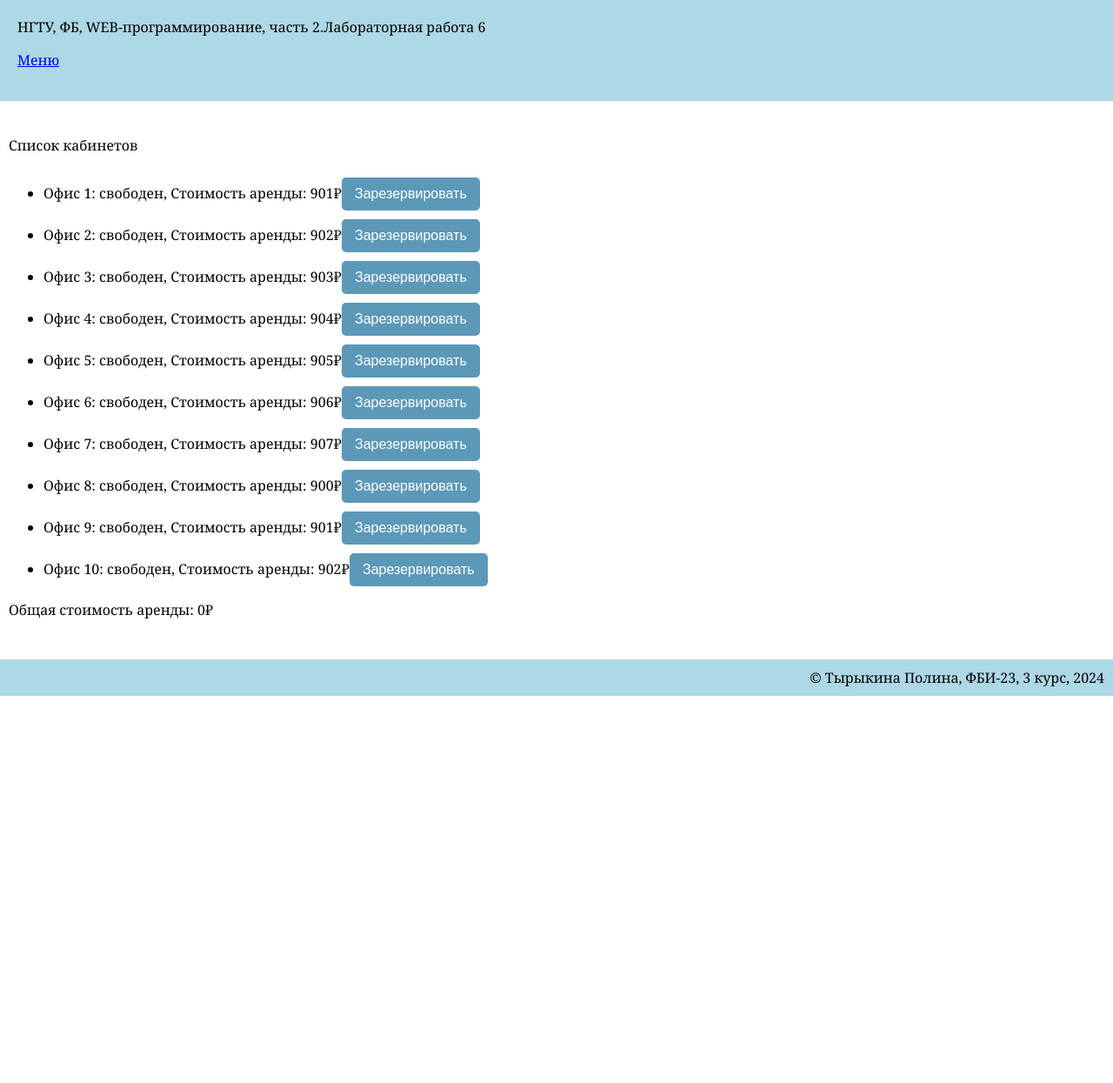
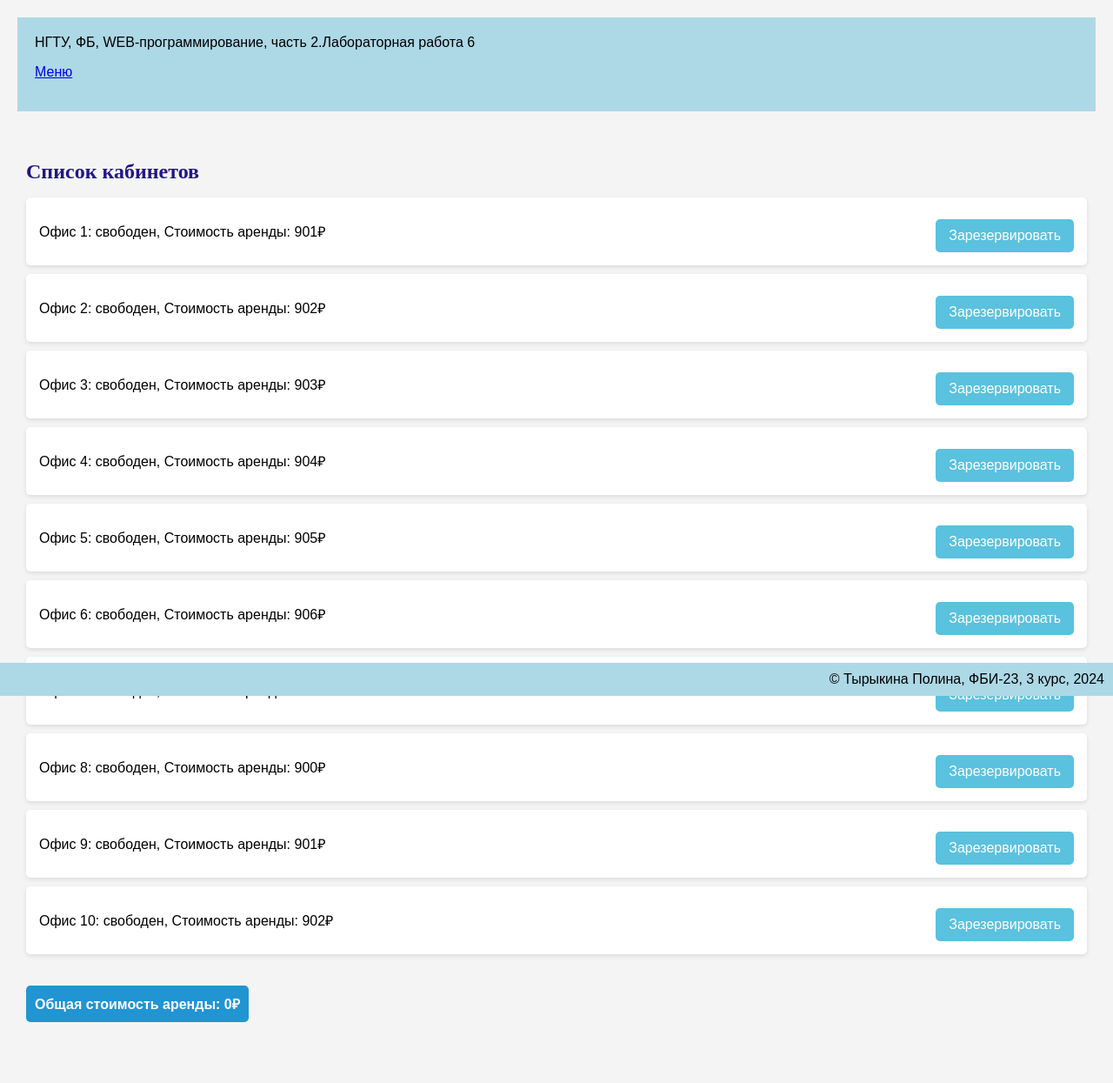
Before and after one commit to polinatyrykina/web-programming-labs-2, a Flask app: page /lab6/ in a window 1280 px wide. Shown: the whole page at 87% size. Before the commit the page ends 800 px from the top, so only its background shows below. Run offline with Flask 3, Linux system fonts and the light colour scheme.

Commit message:
Оформление стилей

```diff
--- a/templates/lab6/lab6.html
+++ b/templates/lab6/lab6.html
@@ -130,7 +130,66 @@ document.addEventListener('DOMContentLoaded', function() {
 
 {% block main %}
 
-    <h>Список кабинетов</h>
+<style>
+body {
+    font-family: Arial, sans-serif;
+    margin: 0;
+    padding: 20px;
+    background-color: #f4f4f4;
+}
+
+h1 {
+    font-size: 24px;
+        font-weight: bold;
+        color: #211687;
+        margin-bottom: 10px;
+        font-family: 'Times New Roman', Times, serif;
+}
+
+ul {
+    list-style-type: none;
+    padding: 0;
+}
+
+li {
+    background: #fff;
+    margin: 10px 0;
+    padding: 15px;
+    border-radius: 5px;
+    box-shadow: 0 2px 5px rgba(0, 0, 0, 0.1);
+    display: flex;
+    justify-content: space-between;
+    align-items: center;
+}
+
+button {
+    background-color: #5ac1de; /* Зеленая кнопка для бронирования */
+    color: white;
+    border: none;
+    padding: 10px 15px;
+    border-radius: 5px;
+    cursor: pointer;
+    transition: background-color 0.3s;
+}
+
+button:hover {
+    background-color: #4391a7;
+}
+
+#total-rent {
+    margin-top: 20px;
+    padding: 10px;
+    background: #2194d2;
+    color: #fff;
+    border-radius: 5px;
+    font-weight: bold;
+    display: inline-block;
+}
+
+
+</style>
+
+    <h1>Список кабинетов</h1>
     <ul id="office-list"></ul>
     <div id="total-rent">Общая стоимость аренды: 0₽</div>
 
```
